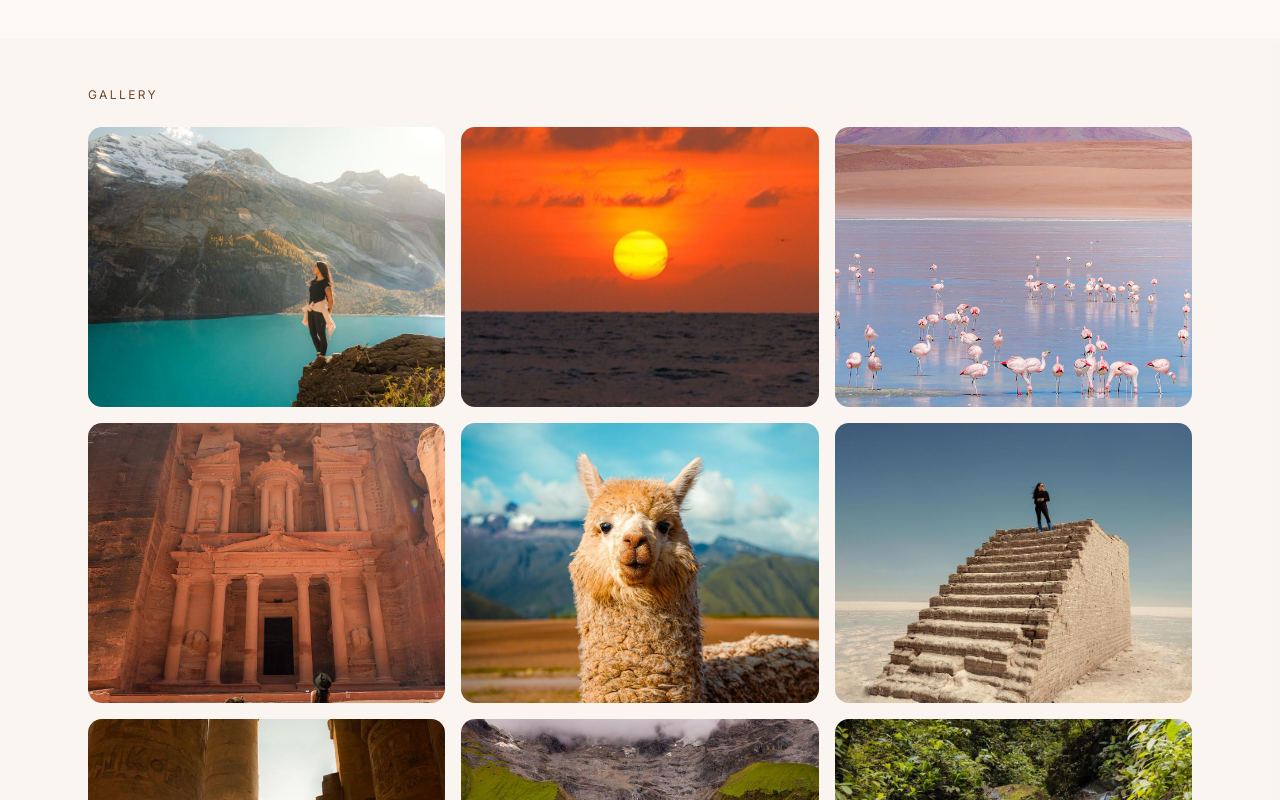
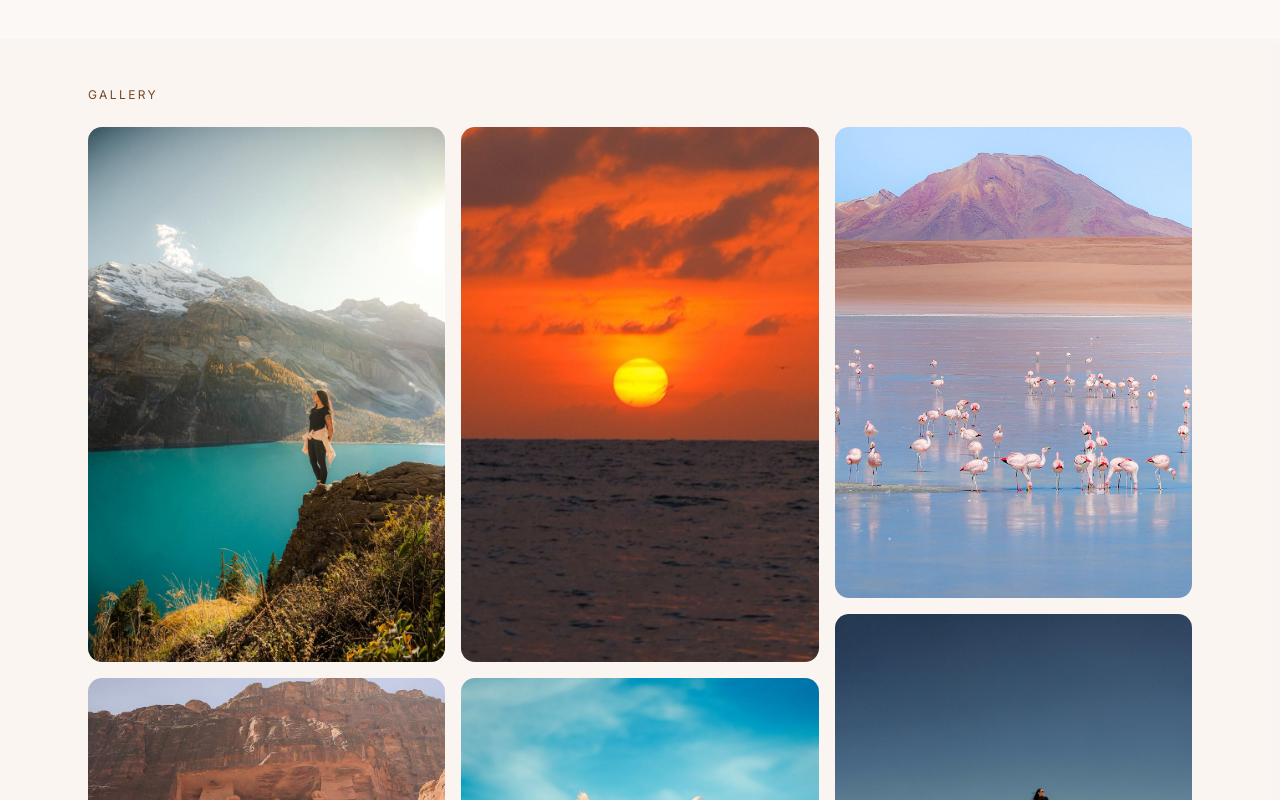
Before and after one commit to kelsjvn-art/v0-dondeesta-kelly, a Next.js app: page /partnerships/destination-tourism in a window 1280 px wide. Shown: the part 1480-2280 px from the top of the page. Built offline with nearby package versions, Linux system fonts and the light colour scheme; a web font is replaced by a local one.

Commit message:
Update partnership-content.tsx

```diff
--- a/app/partnerships/[slug]/partnership-content.tsx
+++ b/app/partnerships/[slug]/partnership-content.tsx
@@ -45,7 +45,6 @@ function PartnershipInner({ slug }: { slug: string }) {
       <section className="pt-36 md:pt-40 pb-12 md:pb-16 px-6 bg-background">
         <div className="max-w-6xl mx-auto">
           <div className="flex flex-col md:flex-row gap-12 lg:gap-20 items-center">
-            {/* Image — left column */}
             <div className="w-full md:w-2/5 flex-shrink-0">
               {/* eslint-disable-next-line @next/next/no-img-element */}
               <img
@@ -54,7 +53,6 @@ function PartnershipInner({ slug }: { slug: string }) {
                 className="w-full h-[520px] md:h-[640px] object-cover object-center rounded-2xl"
               />
             </div>
-            {/* Title + About — right column */}
             <div className="w-full md:w-3/5">
               <h1 className="font-serif text-3xl md:text-4xl lg:text-5xl font-medium text-foreground mb-6 tracking-tight text-balance">
                 {title}
@@ -120,8 +118,7 @@ function PartnershipInner({ slug }: { slug: string }) {
                 <img
                   src={src}
                   alt={`${title} ${i + 1}`}
-                  className="w-full object-cover block"
-                  style={{ maxHeight: "280px", objectFit: "cover" }}
+                  className="w-full h-auto block"
                   loading="lazy"
                 />
               </div>
```
